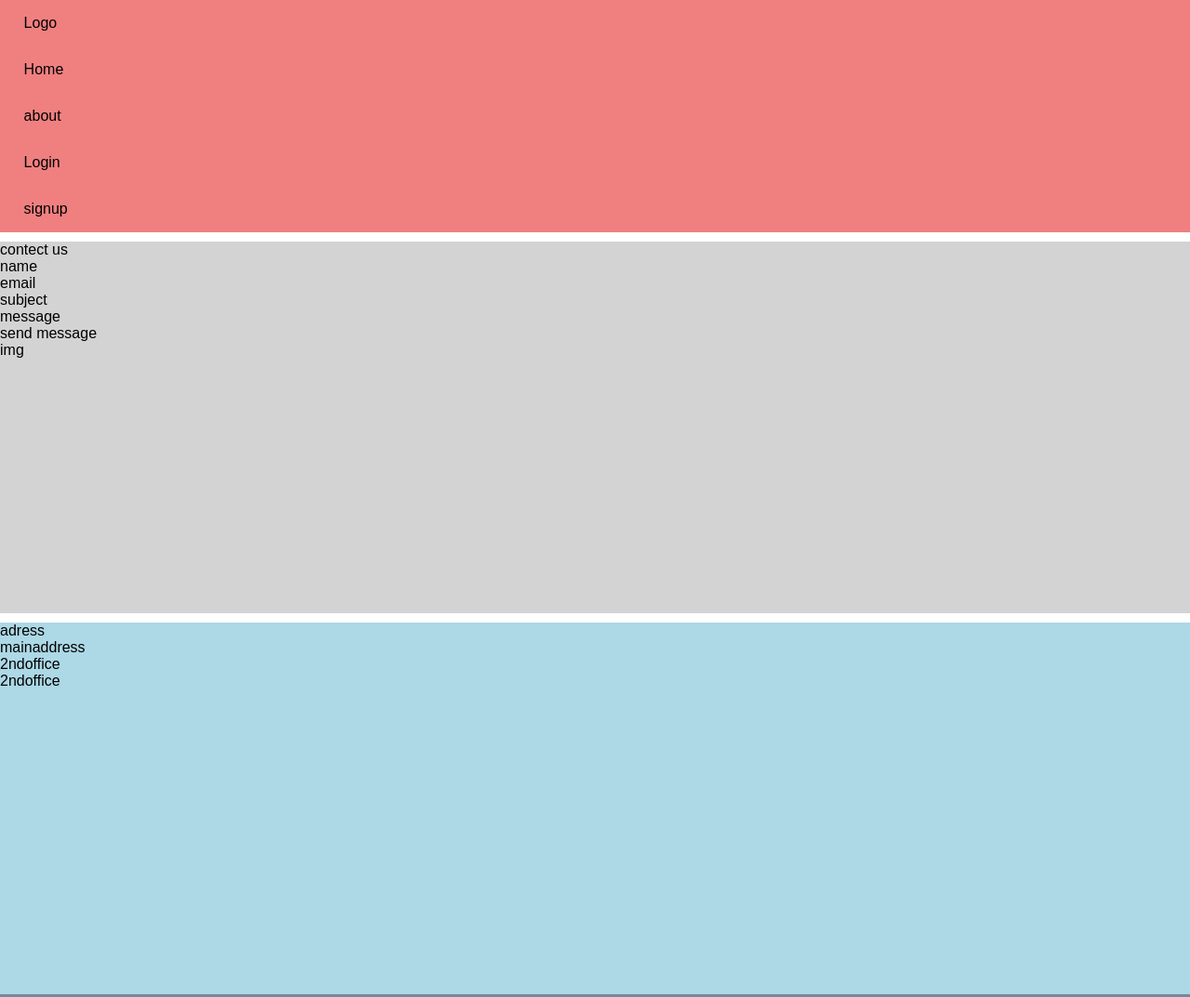
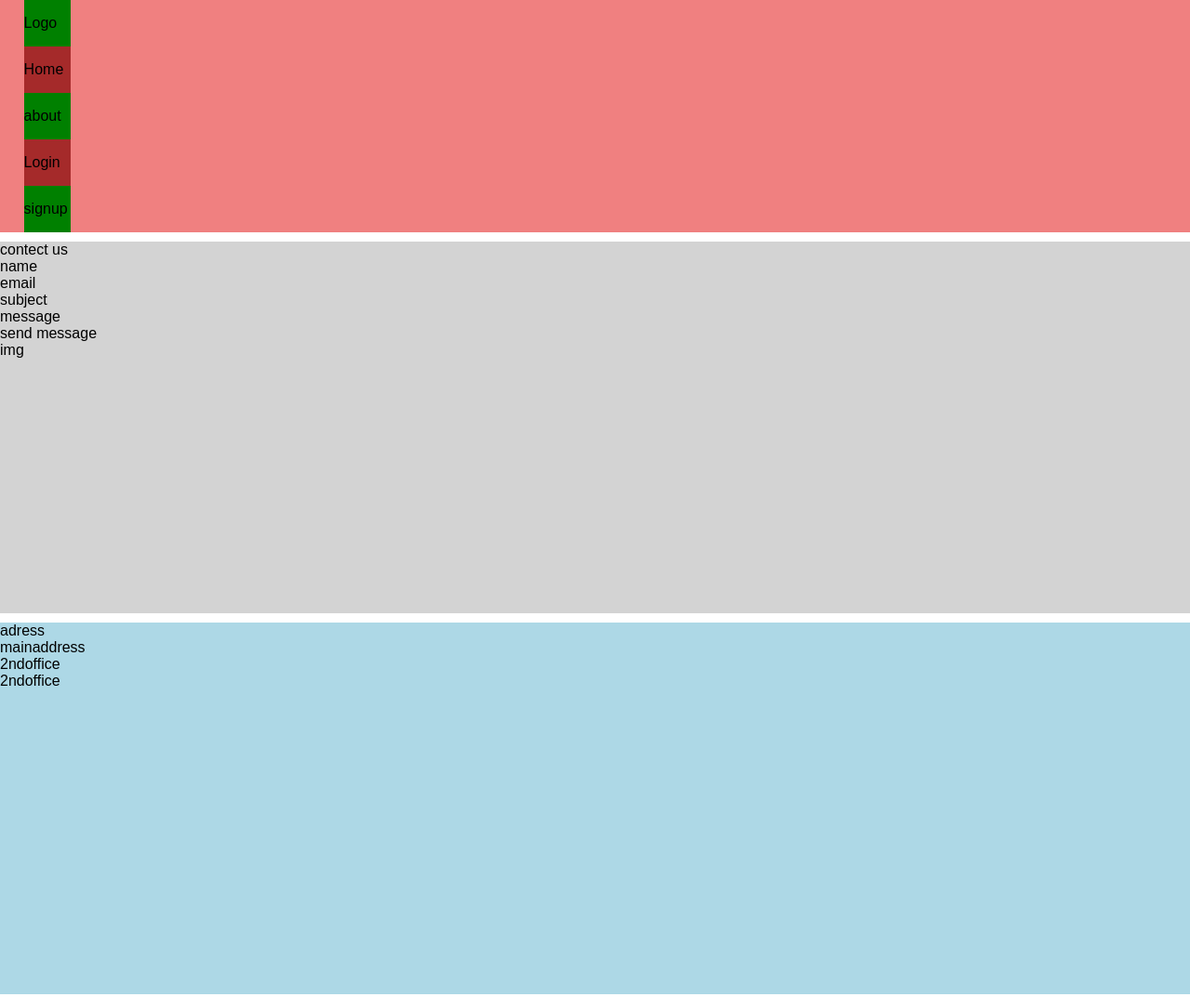
Before and after one commit to amanaliofficial/html-structure-first, a plain HTML site: page mubshar husain/contectus.html in a window 1280 px wide. Shown: the top 1073 px of the page at 93% size. Drawn offline with Linux system fonts and the light colour scheme.

Commit message:
update/contectus

```diff
--- a/mubshar husain/style.css
+++ b/mubshar husain/style.css
@@ -15,8 +15,26 @@
     margin-bottom: 10px;
 
 }
-
-
+#logo-div{
+	background-color: green;
+	width: 50px;
+}
+#home-div{
+	background-color: brown;
+	width: 50px;
+}
+#about-div{
+	background-color: green;
+	width: 50px;
+}
+#login-div{
+	background-color:brown;
+	width: 50px;
+}
+#signup-div{
+	background-color: green;
+	width: 50px;
+}
 
 
 #contectus-div{
@@ -29,6 +47,7 @@
     width: 100%;
     min-height: 400px;
     background-color: lightblue;
+	margin-bottom: 10px;
 
 }
 #map-div{
```
